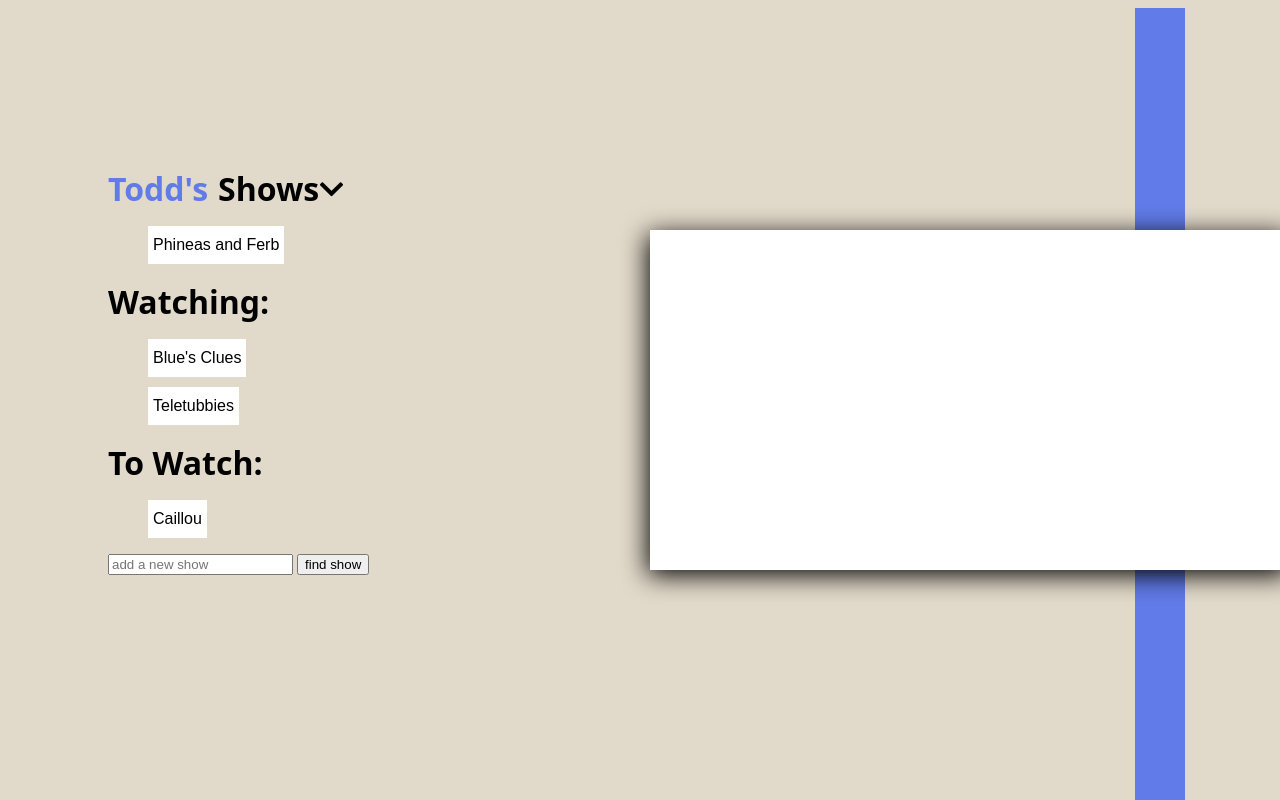
After one commit to benPeters182/seniorproj, a Django app: a page that uses watchlist/templates/watchlist/show_index.html in a window 1280 px wide. The commit adds this page. Run offline with Django 3.2, Linux system fonts and the light colour scheme; data comes from the database, SQL or seed files in the repository; both versions use the stored data as it was after the commit.

Commit message:
Shows front end
-Collapsible list
-Made list for shows
-Can add shows from front end
-Update show form is in progress

```diff
--- a/watchlist/admin.py
+++ b/watchlist/admin.py
@@ -3,4 +3,5 @@ from django.contrib import admin
 from .models import Movie, Show, WatchList
 
 admin.site.register(Movie)
+admin.site.register(Show)
 admin.site.register(WatchList)
--- a/watchlist/static/css/index.css
+++ b/watchlist/static/css/show_index.css
@@ -45,26 +45,34 @@ html{
       }
       #current-list{
         cursor: pointer;
-  }
+      }
+      #movies-menu {
+        display: none;
+      }
+      #shows-menu{
+        cursor: pointer;
+}
 
-
-  #watched-movie-list {
+  #watched-show-list {
 
     }
 
-    .watched-movie,
-    .movie-to-watch {
+    .watched-show,
+    .show-to-watch {
       background-color: white;
       margin-bottom: 10px;
       width: fit-content;
       padding: 10px 5px;
     }
-    .watched-movie:hover,
-    .movie-to-watch:hover{
+    .watched-show:hover,
+    .show-to-watch:hover{
       margin-left: 20px;
     }
-
-    .movie-preview {
+    .show_preview .queued {
+      outline-style: solid;
+      outline-width: thick;
+    }
+    .show-preview {
       background-color: white;
       padding: 20px;
       width: 600px;
@@ -76,8 +84,8 @@ html{
       position: fixed;
       display: none;
     }
-    .watched-movie:hover + .movie-preview,
-    .movie-to-watch:hover + .movie-preview {
+    .watched-show:hover + .show-preview,
+    .show-to-watch:hover + .show-preview {
       display: flex;
 
     }
--- a/watchlist/templates/watchlist/detail.html
+++ b/watchlist/templates/watchlist/movie-detail.html
@@ -2,7 +2,7 @@
 <head>
   <link rel="stylesheet" href="{% static 'css/detail.css' %}">
 </head>
-<a href="/watchlist/{{movie.list.name}}">
+<a href="/watchlist/{{movie.list.name}}/movies">
   <img src="{% static 'images/arrow.svg' %}" alt="back to list" id="back-arrow">
 </a>
 <div class="page-content">
@@ -15,7 +15,7 @@
   <div>
   <p class="movie-summary">{{ movie.synopsis }}</p>
 
-  <form action="{% url 'watchlist:detail' movie.id %}" method="post">
+  <form action="{% url 'watchlist:movie_detail' movie.id %}" method="post">
       {% csrf_token %}
       {{ form }}
       <input type="submit" value="update">
--- /dev/null
+++ b/watchlist/templates/watchlist/show_index.html
@@ -0,0 +1,173 @@
+{% load static %}
+
+<head>
+  <link rel="stylesheet" href="{% static 'css/show_index.css' %}">
+</head>
+
+<script>
+function toggleWatchlistMenu() {
+  var hid_lists = document.getElementsByClassName("hidden-list");
+  var shown_lists = document.getElementsByClassName("not-hidden-list");
+
+  if (hid_lists.length > 0) {
+    console.log(hid_lists.length)
+    for (i = 0; 0 < hid_lists.length; i++) {
+      console.log(hid_lists)
+      hid_lists[0].setAttribute("class", "not-hidden-list");
+    }
+  } else {
+    for (i = 0; 0 < shown_lists.length; i++) {
+      shown_lists[0].setAttribute("class", "hidden-list");
+    }
+  }
+}
+
+function toggleMovieMenu() {
+  var element = document.getElementById("movies-menu");
+  if (element.style.display !== "flex") {
+    element.style.display = "flex";
+  } else {
+    element.style.display = "none";
+  }
+}
+
+function searchshows() {
+  var search_prompt = document.getElementById("show-search").value;
+  var search_prompt = document.getElementById("show-search").value;
+  var list_name = document.getElementById("current-list").textContent;
+  console.log(list_name.substr(0,list_name.length-2));
+  location.href="/watchlist/show-options/" + list_name.substr(0,list_name.length-2) + "/" + search_prompt
+}
+
+
+function collapseList(list_class, icon_id) {
+  var list_elements = document.getElementsByClassName(list_class);
+  var icon = document.getElementById(icon_id);
+
+  if (list_elements[0].style.display === "none") {
+    for (i = 0; i < list_elements.length; i++) {
+      list_elements[i].style.display = "flex";
+      icon.style.transform = "rotate(0deg)";
+    }
+  } else {
+    for (i = 0; i < list_elements.length; i++) {
+      list_elements[i].style.display = "none";
+      icon.style.transform = "rotate(180deg)";
+    }
+  }
+
+}
+
+</script>
+
+<div id="page-decoration"  style="background-color:{{watchlst.color}}"></div>
+<div class="page-content">
+
+  <div class="show-preview" style="display:block; filter: drop-shadow(-2px 5px 13px black)"></div>
+
+  <div id="watched--list">
+    <div class="list-header">
+      <div class="list-menu">
+        {% for list in lists %}
+          <a class="hidden-list" href="/watchlist/{{list.name}}/shows"><h1>{{list.name}}</h1></a>
+        {% endfor %}
+        <span id="current-list" style="color:{{watchlst.color}}" onclick="toggleWatchlistMenu()"><h1>{{watchlst.name}}'s</h1></span>
+      </div>
+
+      <div>
+        <a id="movies-menu" href="/watchlist/{{watchlst}}/movies"><h1>Movies</h1></a>
+        <div style="display: flex">
+          <h1 id="shows-menu" onclick="toggleMovieMenu()">Shows </h1>
+          <img src="{% static 'images/collapse_arrow.png' %}" alt="collapse" id="watched-collapse-icon" style="height: 25px; align-self: center" onclick="collapseList('watched-show', 'watched-collapse-icon')">
+        </div>
+      </div>
+    </div>
+
+    {% if ranked_list %}
+        <ul>
+        {% for show in ranked_list %}
+            <div class="watched-show"><a href="{% url 'watchlist:show_detail' show.id %}">{{ show.show_title }}</a></div>
+            <div class="show-preview">
+              <img class="preview-img" src="{{show.featured_img}}">
+              <div class="preview-right-col">
+                  <h1>{{ show.show_title }}</h1>
+                  <h1 class="rating" style="color:{{watchlst.color}}">{{ show.rating }}</h1>
+                  <p>{{ show.synopsis }}</p>
+              </div>
+           </div>
+        {% endfor %}
+        </ul>
+    {% else %}
+        <p >You haven't watched any shows I guess. </p>
+    {% endif %}
+  </div>
+
+
+  <div id="watching-list">
+    {% if watching_list %}
+        <h1> Watching: </h1>
+        <ul>
+          {% for show in watching_list_queued %}
+              <div class="show-to-watch">
+                <a href="{% url 'watchlist:show_detail' show.id %}">{{ show.show_title }}</a>
+              </div>
+              <div class="show-preview queued" style="outline:{{watchlst.color}}; outline-style: solid; outline-width: thick;">
+                  <img class="preview-img" src="{{show.featured_img}}">
+                  <div class="preview-right-col">
+                      <h1>{{ show.show_title }}</h1>
+                      <p>{{ show.synopsis }}</p>
+                  </div>
+             </div>
+          {% endfor %}
+          {% for show in watching_list %}
+            <div class="show-to-watch">
+              <a href="{% url 'watchlist:show_detail' show.id %}">{{ show.show_title }}</a>
+            </div>
+            <div class="show-preview">
+                <img class="preview-img" src="{{show.featured_img}}">
+                <div class="preview-right-col">
+                    <h1>{{ show.show_title }}</h1>
+                    <p>{{ show.synopsis }}</p>
+                </div>
+           </div>
+        {% endfor %}
+        </ul>
+    {% endif %}
+  </div>
+
+  <div id="watched-show-list">
+    {% if to_watch_list %}
+        <h1> To Watch: </h1>
+        <ul>
+          {% for show in to_watch_queued %}
+              <div class="show-to-watch">
+                <a href="{% url 'watchlist:show_detail' show.id %}">{{ show.show_title }}</a>
+              </div>
+              <div class="show-preview queued" style="outline:{{watchlst.color}}; outline-style: solid; outline-width: thick;">
+                  <img class="preview-img" src="{{show.featured_img}}">
+                  <div class="preview-right-col">
+                      <h1>{{ show.show_title }}</h1>
+                      <p>{{ show.synopsis }}</p>
+                  </div>
+             </div>
+          {% endfor %}
+          {% for show in to_watch_list %}
+            <div class="show-to-watch">
+              <a href="{% url 'watchlist:show_detail' show.id %}">{{ show.show_title }}</a>
+            </div>
+            <div class="show-preview">
+                <img class="preview-img" src="{{show.featured_img}}">
+                <div class="preview-right-col">
+                    <h1>{{ show.show_title }}</h1>
+                    <p>{{ show.synopsis }}</p>
+                </div>
+           </div>
+        {% endfor %}
+        </ul>
+    {% endif %}
+
+    <input type="text" name="show-search" id="show-search" placeholder="add a new show" value="">
+    <button type="button" name="button" onclick="searchshows()">find show</button>
+
+  </div>
+</div>
--- a/watchlist/urls.py
+++ b/watchlist/urls.py
@@ -4,8 +4,11 @@ from . import views
 
 app_name = 'watchlist'
 urlpatterns = [
-    path('<list_name>', views.index, name='index'),
-    path('<int:movie_id>/', views.detail, name='detail'),
+    path('<list_name>/movies', views.movie_index, name='movie_index'),
+    path('<list_name>/shows', views.show_index, name='show_index'),
+    path('<int:movie_id>/movie-details', views.movie_detail, name='movie_detail'),
+    path('<int:show_id>/show-details', views.show_detail, name='show_detail'),
     path('new-movie/<list_name>/', views.new_movie, name='new_movie'),
-    path('movie-options/<list_name>/<search_text>', views.new_movie_options, name='new_movie_options')
+    path('movie-options/<list_name>/<search_text>', views.new_movie_options, name='new_movie_options'),
+    path('show-options/<list_name>/<search_text>', views.new_show_options, name='new_show_options')
 ]
--- a/watchlist/views.py
+++ b/watchlist/views.py
@@ -4,14 +4,15 @@ from django.shortcuts import get_object_or_404, render
 from bs4 import BeautifulSoup
 import requests
 
-from .models import Movie, WatchList
-from .forms import NewMovieForm, UpdateMovieForm, NewMovieOptionsForm
+from .models import Movie, WatchList, Show
+from .forms import NewMovieForm, UpdateMovieForm, UpdateShowForm, NewMovieOptionsForm
 
-def index(request, list_name):
+def movie_index(request, list_name):
     watchlst = get_object_or_404(WatchList, name=list_name)
     wl_movies = Movie.objects.filter(list=watchlst)
     ranked_list = wl_movies.filter(watch_state="WD").order_by('-rating')
-    to_watch_list = wl_movies.filter(watch_state="TW")
+    to_watch_queued = wl_movies.filter(watch_state="TW").filter(queued=True)
+    to_watch_list = wl_movies.filter(watch_state="TW").filter(queued=False)
     lists = []
     for list in WatchList.objects.all():
         if list.name != list_name:
@@ -20,21 +21,48 @@ def index(request, list_name):
     context = {'watchlst': watchlst,
                 'lists': lists,
                 'ranked_list': ranked_list,
+                'to_watch_queued': to_watch_queued,
                 'to_watch_list': to_watch_list
     }
-    return render(request, 'watchlist/index.html', context)
+    return render(request, 'watchlist/movie_index.html', context)
 
-def detail(request, movie_id):
+def show_index(request, list_name):
+    watchlst = get_object_or_404(WatchList, name=list_name)
+    wl_shows = Show.objects.filter(list=watchlst)
+    ranked_list = wl_shows.filter(watch_state="WD").order_by('-rating')
+
+    to_watch_list = wl_shows.filter(watch_state="TW")
+    watching_list_queued = wl_shows.filter(watch_state="WG").filter(queued=True)
+    watching_list = wl_shows.filter(watch_state="WG").filter(queued=False)
+    to_watch_queued = wl_shows.filter(watch_state="TW").filter(queued=True)
+    to_watch_list = wl_shows.filter(watch_state="TW").filter(queued=False)
+    lists = []
+    for list in WatchList.objects.all():
+        if list.name != list_name:
+            lists.append(list)
+
+    context = {'watchlst': watchlst,
+                'lists': lists,
+                'ranked_list': ranked_list,
+                'watching_list_queued': watching_list_queued,
+                'watching_list': watching_list,
+                'to_watch_queued': to_watch_queued,
+                'to_watch_list': to_watch_list
+    }
+    return render(request, 'watchlist/show_index.html', context)
+
+def movie_detail(request, movie_id):
     movie = get_object_or_404(Movie, pk=movie_id)
 
     if request.method == 'POST':
         movie = get_object_or_404(Movie, pk=movie_id)
 
-        form = UpdateMovieForm(request.POST, movie)
+        form = UpdateMovieForm(request.POST)
         if form.is_valid():
             movie.watch_state = form.cleaned_data['new_watch_state']
             if form.cleaned_data['new_rating'] != None:
                 movie.rating = form.cleaned_data['new_rating']
+            movie.queued = form.cleaned_data['queued']
             movie.save()
 
             if str(form.cleaned_data['delete_movie']) == 'delete':
@@ -45,7 +73,29 @@ def detail(request, movie_id):
         form = UpdateMovieForm(request.POST, movie)
 
 
-    return render(request, 'watchlist/detail.html', {'movie': movie, 'form': form})
+    return render(request, 'watchlist/movie-detail.html', {'movie': movie, 'form': form})
+
+def show_detail(request, show_id):
+    show = get_object_or_404(Show, pk=show_id)
+
+    if request.method == 'POST':
+        sform = UpdateShowForm(request.POST)
+        if sform.is_valid():
+            show.watch_state = sform.cleaned_data['new_watch_state']
+            if sform.cleaned_data['new_rating'] != None:
+                show.rating = sform.cleaned_data['new_rating']
+            show.queued = sform.cleaned_data['queued']
+            show.save()
+
+            if str(sform.cleaned_data['delete_show']) == 'delete':
+                movie.delete()
+
+            return HttpResponseRedirect("/watchlist/" + movie.list.name)
+    else:
+        form = UpdateMovieForm(request.POST, show)
+
+
+    return render(request, 'watchlist/show-detail.html', {'show': show, 'form': form})
 
 
 def find_movie_page(title):
@@ -59,9 +109,15 @@ def find_movie_page(title):
     return BeautifulSoup(movie_page.content, 'html.parser')
 
 
-def find_movie_choices(title):
+def find_choices(title, show_or_movie):
     '''Returns list of tuples for choice field'''
-    search_url = 'https://www.imdb.com/find?q=' + title.replace(' ', '+') + '&s=tt&ttype=ft&ref_=fn_ft'
+    search_url = 'https://www.imdb.com/find?q=' + title.replace(' ', '+') + '&s=tt&ttype='
+
+    if show_or_movie == "movie":
+        search_url = search_url + 'ft&ref_=fn_ft'
+    elif show_or_movie == "show":
+        search_url = search_url + 'tv&ref_=fn_tv'
+
     search_page = requests.get(search_url)
     soup = BeautifulSoup(search_page.content, 'html.parser')
 
@@ -96,7 +152,7 @@ def new_movie(request, list_name):
 
 def new_movie_options(request, list_name, search_text):
     watchlst = get_object_or_404(WatchList, name = list_name)
-    choices = find_movie_choices(search_text)
+    choices = find_choices(search_text, "movie")
 
     if request.method == 'POST':
         form = NewMovieOptionsForm(request.POST, movie_choices = choices)
@@ -115,8 +171,35 @@ def new_movie_options(request, list_name, search_text):
 
             newmov.save()
 
-            return HttpResponseRedirect("/watchlist/" + watchlst.name)
+            return HttpResponseRedirect("/watchlist/" + watchlst.name + "/movies")
     else:
         form = NewMovieOptionsForm(movie_choices = choices)
 
     return render(request, 'watchlist/newmovieoptions.html', {'watchlst': watchlst, 'form': form, 'search_text': search_text})
+
+def new_show_options(request, list_name, search_text):
+    watchlst = get_object_or_404(WatchList, name = list_name)
+    choices = find_choices(search_text, "show")
+
+    if request.method == 'POST':
+        form = NewMovieOptionsForm(request.POST, movie_choices = choices)
+        print("got to line 82")
+        if form.is_valid():
+
+            newshow = Show()
+            url = form.cleaned_data['movie_url']
+            show_page = requests.get(url)
+            soup = BeautifulSoup(show_page.content, 'html.parser')
+
+            newshow.show_title = soup.find('div', class_='title_wrapper').h1.get_text()
+            newshow.synopsis = soup.find_all('div', class_='summary_text')[0].get_text()
+            newshow.featured_img = soup.find('div', class_='poster').img['src']
+            newshow.list = watchlst
+
+            newshow.save()
+
+            return HttpResponseRedirect("/watchlist/" + watchlst.name + "/shows")
+    else:
+        form = NewMovieOptionsForm(movie_choices = choices)
+
+    return render(request, 'watchlist/newshowoptions.html', {'watchlst': watchlst, 'form': form, 'search_text': search_text})
```
Also changed, not shown: watchlist/forms.py (+25 -0 lines), watchlist/models.py (+13 -6 lines), watchlist/static/css/movie_index.css (added, +101 -0 lines), watchlist/templates/watchlist/movie_index.html (renamed from watchlist/templates/watchlist/index.html, +50 -6 lines), watchlist/templates/watchlist/newshowoptions.html (added, +9 -0 lines), watchlist/templates/watchlist/show-detail.html (added, +24 -0 lines), db.sqlite3, watchlist/migrations/0011_auto_20210313_1947.py (added), watchlist/migrations/0012_auto_20210314_2051.py (added), watchlist/migrations/0013_auto_20210318_1107.py (added), watchlist/static/images/collapse_arrow.png (added).
